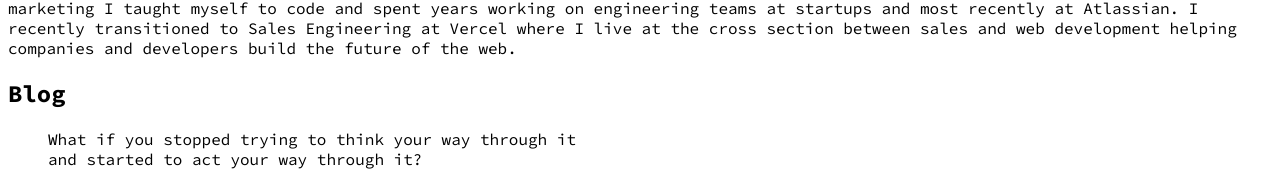
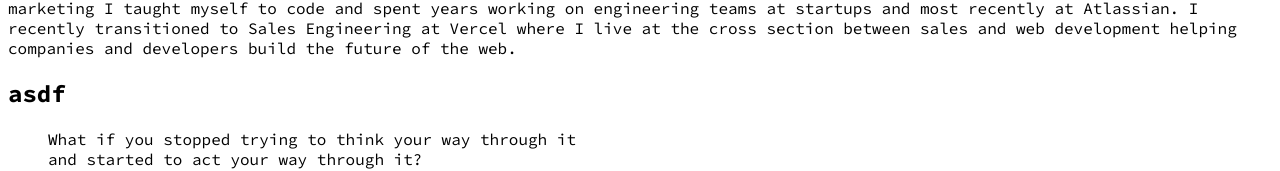
Before and after one commit to mattjared/personal-site, a Next.js app: page / in a window 1280 px wide. Shown: the part 156-327 px from the top of the page. Built offline with nearby package versions, Linux system fonts and the light colour scheme.

Commit message:
committing

```diff
--- a/app/BlogGrid.js
+++ b/app/BlogGrid.js
@@ -1,47 +1,5 @@
-import Box from "./Box";
+'use client';
 
-// async function getData() {
-//   const route = process.env.NODE_ENV === "development"
-//   ? "http://localhost:3000"
-//   : "https://mattjared.vercel.app/";
-//   const res = await fetch(`${route}/blog/get-all-posts`);
-//   if (!res.ok) {
-//     throw new Error('Failed to fetch data');
-//   }
-//   return res.json();
-// }
-
-export default async function BlogGrid() {
-  // const allPosts = await getData();
-  let route;
-  let content = [];
-  if (process.env.NODE_ENV === "development") {
-    route = "http://localhost:3000"
-  } else {
-    route = "https://mattjared.vercel.app/"
-  }
-  await fetch(`${route}/blog/get-all-posts`)
-  .then((res) => {
-    return res.json();
-  })
-  .then((html) => {
-    content = html;
-  })
-  .catch((e) => {
-    console.log("error", e.toString())
-  });
-  console.log(content);
-  return (
-    <Box>
-      <h2 className="text-2xl font-semibold mb-2">Blog</h2>
-      {/* {content.map((post, i) => {
-        return (
-          <div key={i} className="mb-3">
-            <h3>{post.title}</h3>
-            <p>{post.postDate}</p>
-          </div>
-        )
-      })} */}
-    </Box>
-  )
+export default function BlogGrid() {
+  return <h2>asdf</h2>;
 }
```
